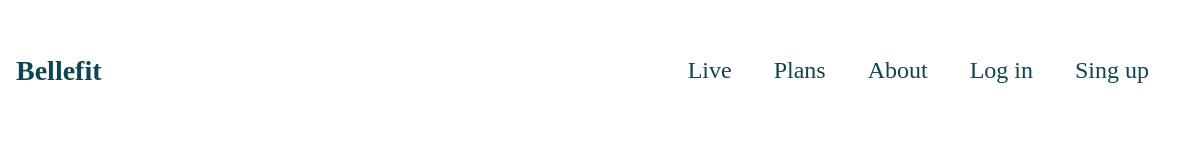
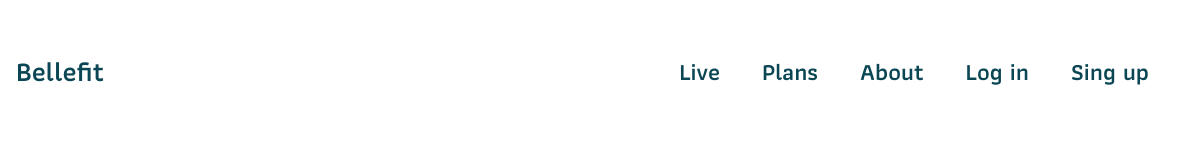
Before and after one commit to deadlight121/header, a plain HTML site: page index.html in a window 1280 px wide. Shown: the full height of the page, 99-1280 px from the left. Drawn offline with Linux system fonts and the light colour scheme.

Commit message:
add font

```diff
--- a/index.html
+++ b/index.html
@@ -5,6 +5,9 @@
     <meta http-equiv="X-UA-Compatible" content="IE=edge">
     <meta name="viewport" content="width=device-width, initial-scale=1.0">
     <link rel="stylesheet" href="styles.css">
+    <link rel="preconnect" href="https://fonts.googleapis.com">
+<link rel="preconnect" href="https://fonts.gstatic.com" crossorigin>
+<link href="https://fonts.googleapis.com/css2?family=Athiti:wght@600&family=Raleway&display=swap" rel="stylesheet">
     <title>Document</title>
 </head>
 <body>
```
